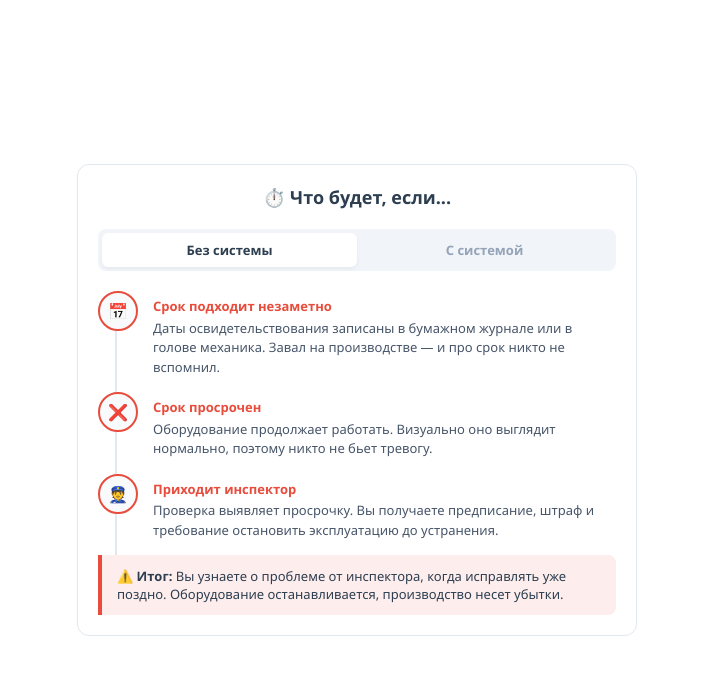
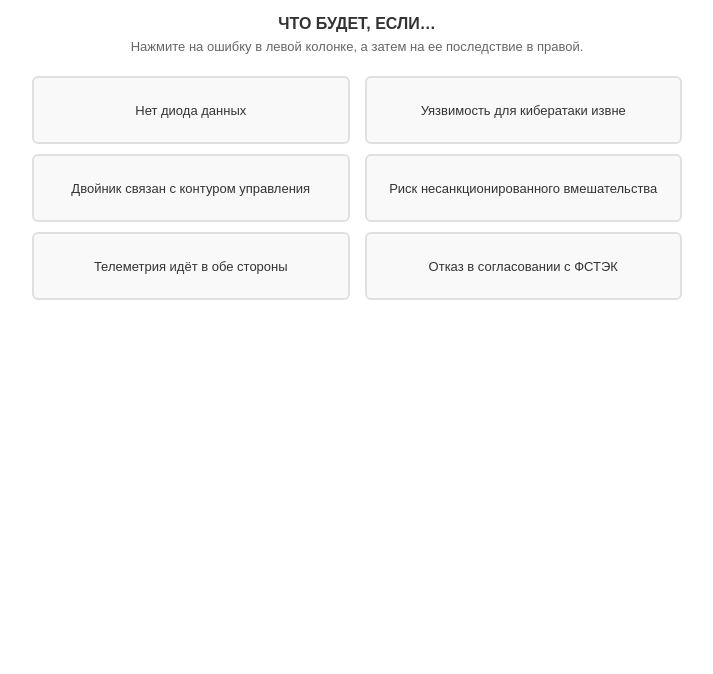
Before and after one commit to troshina02081981-star/interactive, a plain HTML site: page Чтобудетесли.html in a window 1280 px wide. Shown: the whole page, without its empty margins (283-996 px from the left). Drawn offline with Linux system fonts and the light colour scheme.

Commit message:
Add files via upload

```diff
--- a/Чтобудетесли.html
+++ b/Чтобудетесли.html
@@ -3,248 +3,136 @@
 <head>
 <meta charset="UTF-8">
 <meta name="viewport" content="width=device-width, initial-scale=1.0">
-    <title>Контроль освидетельствований: Сценарии</title>
+<title>Тренажер: Изоляция контуров</title>
 <style>
-        :root {
-            --primary: #2c3e50;
-            --accent: #3498db;
-            --bg-white: #ffffff;
-            --text: #333333;
-            --border: #e2e8f0;
-            --success: #27ae60;
-            --warning: #f39c12;
-            --danger: #e74c3c;
-            --gray: #94a3b8;
+  body { font-family: sans-serif; padding: 15px; background: #fff; color: #333; margin: 0; display: flex; flex-direction: column; align-items: center; }
+  .header { text-align: center; margin-bottom: 20px; }
+  .header h1 { font-size: 16px; margin: 0 0 5px; text-transform: uppercase; }
+  .header p { font-size: 13px; color: #666; margin: 0; max-width: 500px; line-height: 1.4; }
+
+  .game-board { display: flex; justify-content: space-between; gap: 15px; width: 100%; max-width: 650px; margin-bottom: 20px; }
+  .column { flex: 1; display: flex; flex-direction: column; gap: 10px; }
+
+  .item {
+    background: #f9f9f9; border: 2px solid #e0e0e0; border-radius: 6px; padding: 12px;
+    font-size: 13px; cursor: pointer; text-align: center; transition: all 0.2s;
+    min-height: 40px; display: flex; align-items: center; justify-content: center;
+  }
+  .item:hover { border-color: #4a90e2; background: #f0f7ff; }
+  .item.selected { border-color: #4a90e2; background: #eef5ff; transform: scale(1.02); }
+
+  /* Зеленый при правильном ответе */
+  .item.correct { border-color: #27ae60; background: #e8f8f5; color: #27ae60; cursor: default; pointer-events: none; font-weight: bold; }
+
+  /* Красный при неправильном ответе */
+  .item.wrong { border-color: #d32f2f; background: #fdedec; color: #d32f2f; animation: shake 0.3s; }
+
+  @keyframes shake {
+    0% { transform: translateX(0); }
+    25% { transform: translateX(-5px); }
+    50% { transform: translateX(5px); }
+    75% { transform: translateX(-5px); }
+    100% { transform: translateX(0); }
   }
 
-        body {
-            font-family: 'Segoe UI', Tahoma, Geneva, Verdana, sans-serif;
-            background-color: #ffffff;
-            color: var(--text);
-            margin: 0;
-            padding: 20px;
-            display: flex;
-            justify-content: center;
-            align-items: center;
-            min-height: 100vh;
-            box-sizing: border-box;
-        }
-
-        .interactive-wrapper {
-            background-color: var(--bg-white);
-            border: 1px solid var(--border);
-            border-radius: 12px;
-            padding: 20px;
-            max-width: 560px;
-            width: 100%;
-            box-sizing: border-box;
-        }
-
-        .title {
-            text-align: center;
-            color: var(--primary);
-            margin-top: 0;
-            margin-bottom: 20px;
-            font-size: 18px;
-            font-weight: 700;
-        }
-
-        /* Переключатель */
-        .toggle-container {
-            display: flex;
-            background-color: #f1f5f9;
-            border-radius: 8px;
-            padding: 4px;
-            margin-bottom: 20px;
-        }
-
-        .toggle-btn {
-            flex: 1;
-            padding: 8px;
-            text-align: center;
-            font-size: 13px;
-            font-weight: 600;
-            color: var(--gray);
-            cursor: pointer;
-            border-radius: 6px;
-            transition: all 0.3s ease;
-            user-select: none;
-        }
-
-        .toggle-btn.active {
-            background-color: #ffffff;
-            color: var(--primary);
-            box-shadow: 0 2px 4px rgba(0,0,0,0.05);
-        }
-
-        /* Сценарий */
-        .scenario-content {
-            animation: fadeIn 0.3s ease;
-        }
-
-        .scenario-step {
-            display: flex;
-            gap: 15px;
-            margin-bottom: 15px;
-            position: relative;
-        }
-
-        /* Вертикальная линия между шагами */
-        .scenario-step:not(:last-child)::before {
-            content: '';
-            position: absolute;
-            left: 17px;
-            top: 30px;
-            bottom: -15px;
-            width: 2px;
-            background-color: var(--border);
-            z-index: 1;
-        }
-
-        .step-icon {
-            width: 36px;
-            height: 36px;
-            border-radius: 50%;
-            display: flex;
-            align-items: center;
-            justify-content: center;
-            font-size: 16px;
-            flex-shrink: 0;
-            z-index: 2;
-            background-color: #f8fafc;
-            border: 2px solid var(--border);
-        }
-
-        .step-text {
-            padding-top: 6px;
-            font-size: 13px;
-            line-height: 1.5;
-            color: #475569;
-        }
-
-        .step-text strong {
-            color: var(--primary);
-            display: block;
-            margin-bottom: 2px;
-        }
-
-        /* Стили для "плохого" сценария */
-        .bad-scenario .step-icon { border-color: var(--danger); color: var(--danger); }
-        .bad-scenario .step-text strong { color: var(--danger); }
-
-        /* Стили для "хорошего" сценария */
-        .good-scenario .step-icon { border-color: var(--success); color: var(--success); }
-        .good-scenario .step-text strong { color: var(--success); }
-
-        .highlight-box {
-            background-color: #f8fafc;
-            border-left: 4px solid var(--accent);
-            padding: 12px 15px;
-            border-radius: 0 8px 8px 0;
-            margin-top: 15px;
-            font-size: 13px;
-            color: var(--primary);
-            font-weight: 500;
-        }
-
-        .bad-scenario .highlight-box { border-left-color: var(--danger); background-color: #fdedec; }
-        .good-scenario .highlight-box { border-left-color: var(--success); background-color: #e8f8f5; }
-
-        @keyframes fadeIn {
-            from { opacity: 0; transform: translateY(5px); }
-            to { opacity: 1; transform: translateY(0); }
-        }
+  .msg { font-size: 14px; font-weight: bold; text-align: center; min-height: 20px; margin-top: 10px; }
+  .msg.ok { color: #27ae60; }
+  .msg.err { color: #d32f2f; }
 </style>
 </head>
 <body>
 
-<div class="interactive-wrapper">
-    <h2 class="title">⏱️ Что будет, если...</h2>
-
-    <!-- Переключатель сценариев -->
-    <div class="toggle-container">
-        <div class="toggle-btn active" onclick="setScenario('paper')" id="btnPaper">Без системы</div>
-        <div class="toggle-btn" onclick="setScenario('digital')" id="btnDigital">С системой</div>
+<div class="header">
+  <h1>Что будет, если…</h1>
+  <p>Нажмите на ошибку в левой колонке, а затем на ее последствие в правой.</p>
 </div>
 
-    <!-- СЦЕНАРИЙ 1: БЕЗ СИСТЕМЫ -->
-    <div class="scenario-content bad-scenario" id="scenarioPaper">
-        <div class="scenario-step">
-            <div class="step-icon">📅</div>
-            <div class="step-text">
-                <strong>Срок подходит незаметно</strong>
-                Даты освидетельствования записаны в бумажном журнале или в голове механика. Завал на производстве — и про срок никто не вспомнил.
+<div class="game-board">
+  <!-- Причины (ошибки) -->
+  <div class="column" id="colLeft">
+    <div class="item" data-id="1">Нет диода данных</div>
+    <div class="item" data-id="2">Двойник связан с контуром управления</div>
+    <div class="item" data-id="3">Телеметрия идёт в обе стороны</div>
   </div>
-        </div>
-        <div class="scenario-step">
-            <div class="step-icon">❌</div>
-            <div class="step-text">
-                <strong>Срок просрочен</strong>
-                Оборудование продолжает работать. Визуально оно выглядит нормально, поэтому никто не бьет тревогу.
-            </div>
-        </div>
-        <div class="scenario-step">
-            <div class="step-icon">👮</div>
-            <div class="step-text">
-                <strong>Приходит инспектор</strong>
-                Проверка выявляет просрочку. Вы получаете предписание, штраф и требование остановить эксплуатацию до устранения.
-            </div>
-        </div>
-        <div class="highlight-box">
-            ⚠️ <strong>Итог:</strong> Вы узнаете о проблеме от инспектора, когда исправлять уже поздно. Оборудование останавливается, производство несет убытки.
+
+  <!-- Последствия -->
+  <div class="column" id="colRight">
+    <div class="item" data-id="3">Уязвимость для кибератаки извне</div>
+    <div class="item" data-id="1">Риск несанкционированного вмешательства</div>
+    <div class="item" data-id="2">Отказ в согласовании с ФСТЭК</div>
   </div>
 </div>
 
-    <!-- СЦЕНАРИЙ 2: С СИСТЕМОЙ -->
-    <div class="scenario-content good-scenario" id="scenarioDigital" style="display: none;">
-        <div class="scenario-step">
-            <div class="step-icon">🔔</div>
-            <div class="step-text">
-                <strong>Заблаговременное уведомление</strong>
-                За 30 дней система автоматически формирует задачу ответственному: «Подготовить насос НА-2045 к освидетельствованию».
-            </div>
-        </div>
-        <div class="scenario-step">
-            <div class="step-icon">✅</div>
-            <div class="step-text">
-                <strong>Работа выполнена в срок</strong>
-                Специалист проводит проверку, вносит результаты в электронный паспорт. Система фиксирует дату и закрывает задачу.
-            </div>
-        </div>
-        <div class="scenario-step">
-            <div class="step-icon">😌</div>
-            <div class="step-text">
-                <strong>Инспектор приходит впустую</strong>
-                Все документы в порядке. Оборудование работает, сроки соблюдены. Никаких предписаний и штрафов.
-            </div>
-        </div>
-        <div class="highlight-box">
-            💡 <strong>Итог:</strong> Вы управляете сроками, а не они вами. Просрочка исключена, потому что система напомнила заранее.
-        </div>
-    </div>
-
-</div>
+<div class="msg" id="msg"></div>
 
 <script>
-    function setScenario(type) {
-        const paper = document.getElementById('scenarioPaper');
-        const digital = document.getElementById('scenarioDigital');
-        const btnPaper = document.getElementById('btnPaper');
-        const btnDigital = document.getElementById('btnDigital');
+  let selectedLeft = null;
+  let matches = 0;
+  let isAnimating = false; // Блокировка кликов во время анимации
 
-        if (type === 'paper') {
-            paper.style.display = 'block';
-            digital.style.display = 'none';
-            btnPaper.classList.add('active');
-            btnDigital.classList.remove('active');
+  const leftItems = document.querySelectorAll('#colLeft .item');
+  const rightItems = document.querySelectorAll('#colRight .item');
+  const msg = document.getElementById('msg');
+
+  // Выбор ошибки слева
+  leftItems.forEach(item => {
+    item.addEventListener('click', () => {
+      if (isAnimating) return;
+      leftItems.forEach(i => i.classList.remove('selected'));
+      item.classList.add('selected');
+      selectedLeft = item;
+      msg.textContent = '';
+    });
+  });
+
+  // Выбор последствия справа
+  rightItems.forEach(item => {
+    item.addEventListener('click', () => {
+      if (isAnimating) return;
+
+      if (!selectedLeft) {
+        msg.textContent = 'Сначала выберите ошибку слева.';
+        msg.className = 'msg err';
+        return;
+      }
+
+      const leftId = selectedLeft.dataset.id;
+      const rightId = item.dataset.id;
+
+      if (leftId === rightId) {
+        // Верно
+        selectedLeft.classList.remove('selected');
+        selectedLeft.classList.add('correct');
+        item.classList.add('correct');
+        matches++;
+        selectedLeft = null;
+        msg.textContent = 'Верно!';
+        msg.className = 'msg ok';
+
+        if (matches === 3) {
+          msg.textContent = 'Отлично! Все три ошибки изоляции найдены.';
+        }
       } else {
-            paper.style.display = 'none';
-            digital.style.display = 'block';
-            btnDigital.classList.add('active');
-            btnPaper.classList.remove('active');
+        // Ошибка
+        isAnimating = true;
+        const currentLeft = selectedLeft;
+
+        currentLeft.classList.remove('selected');
+        currentLeft.classList.add('wrong');
+        item.classList.add('wrong');
+
+        msg.textContent = 'Неверно, попробуйте еще раз.';
+        msg.className = 'msg err';
+
+        setTimeout(() => {
+          currentLeft.classList.remove('wrong');
+          item.classList.remove('wrong');
+          isAnimating = false;
+          selectedLeft = null; // Сбрасываем выбор, чтобы не тянуть старую карточку
+        }, 600);
       }
-    }
+    });
+  });
 </script>
-
 </body>
 </html>
```
Lines whose indentation alone changed are shown as unchanged.
